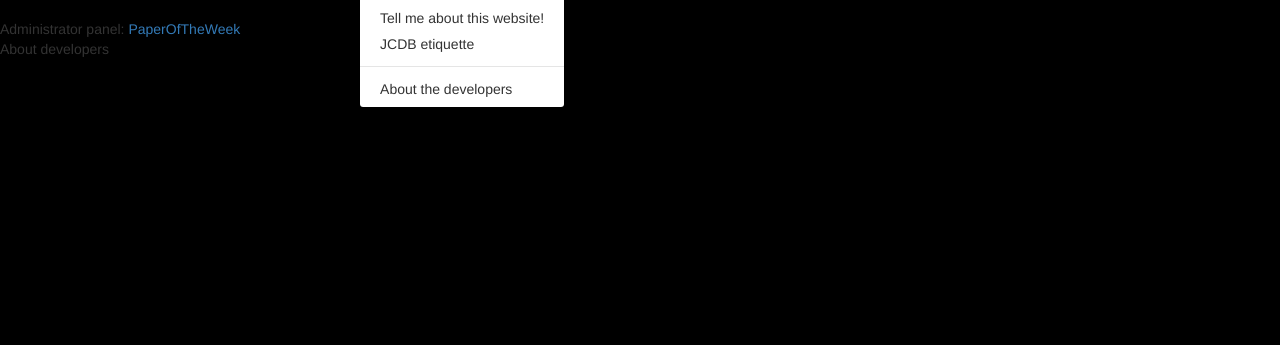
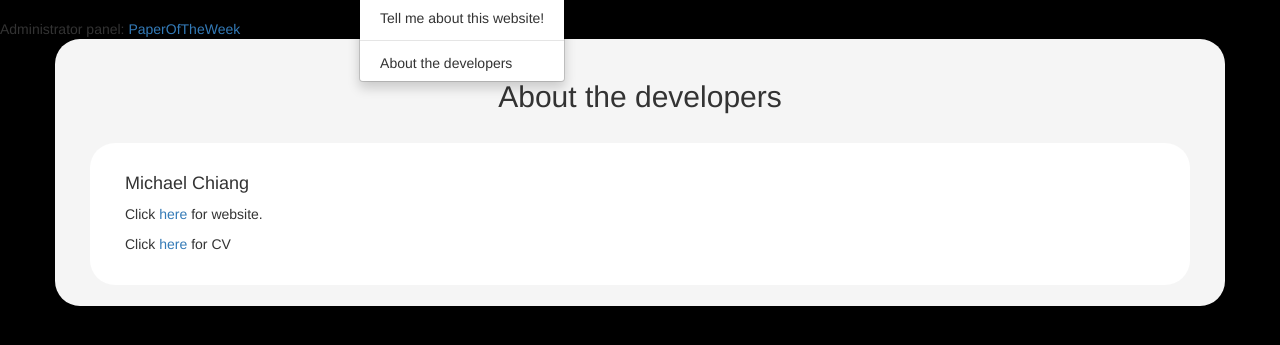
Before and after one commit to michael-chiang-mc5/journalClubDB, a Django app: page /papers/about_developers/ in a window 1280 px wide, after a click on "About". Shown: the part 51-396 px from the top of the page. Run offline with Django 3.2, Linux system fonts and the light colour scheme; the visitor is signed in with stand-in values (Sample User, id 1); data comes from the database, SQL or seed files in the repository; data that the repository does not hold is empty; parts of the project's set-up code (start-up, migrations or seed data) failed here and were passed over; some libraries are stand-ins or nearby versions.

Commit message:
Removed about_etiquette

```diff
--- a/journalClubDB/papers/templates/papers/about_developers.html
+++ b/journalClubDB/papers/templates/papers/about_developers.html
@@ -10,6 +10,17 @@
 
 <!-- webpage main content -->
 {% block body_block %}
-
-  About developers
+  <div class="container single-post-background background-color-grey">
+    <h2 class="center-content">About the developers</h2>
+    <br />
+    <div class="single-post-background background-color-white">
+      <h4>Michael Chiang</h4>
+      <p>
+        Click <a>here</a> for website.
+      </p>
+      <p>
+        Click <a>here</a> for CV
+      </p>
+    </div>
+  </div>
 {% endblock %}
--- a/journalClubDB/papers/urls.py
+++ b/journalClubDB/papers/urls.py
@@ -10,7 +10,6 @@ urlpatterns = [
     url(r'^about_contact/$', views.about_contact, name='about_contact'),
 
     url(r'^about_developers/$', views.about_developers, name='about_developers'),
-    url(r'^about_etiquette/$', views.about_etiquette, name='about_etiquette'),
     url(r'^about_jcdb/$', views.about_jcdb, name='about_jcdb'),
 
 
--- a/journalClubDB/papers/views.py
+++ b/journalClubDB/papers/views.py
@@ -117,9 +117,6 @@ def about_contact(request):
 def about_developers(request):
     context = {'navbar':'about'}
     return render(request,'papers/about_developers.html', context)
-def about_etiquette(request):
-    context = {'navbar':'about'}
-    return render(request,'papers/about_etiquette.html', context)
 def about_jcdb(request):
     context = {'navbar':'about'}
     return render(request,'papers/about_jcdb.html', context)
--- a/journalClubDB/static/css/base-loginInterface.css
+++ b/journalClubDB/static/css/base-loginInterface.css
@@ -1,7 +1,3 @@
-.center-content {
-  text-align:center;
-  position:relative;
-}
 
 .red-tooltip {
     color: red;
--- a/journalClubDB/static/css/base.css
+++ b/journalClubDB/static/css/base.css
@@ -6,6 +6,10 @@
   padding-bottom: 1.5em;
   background-color: white;
   border-radius: 25px;
+}
+.center-content {
+  text-align:center;
+  position:relative;
 }
 
 
--- a/journalClubDB/templates/base-navbar.html
+++ b/journalClubDB/templates/base-navbar.html
@@ -36,7 +36,6 @@
             <a href="#" class="dropdown-toggle" data-toggle="dropdown" role="button" aria-haspopup="true" aria-expanded="false">About<span class="caret"></span></a>
             <ul class="dropdown-menu">
               <li><a href="{% url 'papers:about_jcdb' %}">Tell me about this website!</a></li>
-              <li><a href="{% url 'papers:about_etiquette' %}">JCDB etiquette</a></li>
               <li role="separator" class="divider"></li>
               <li><a href="{% url 'papers:about_developers' %}">About the developers</a></li>
             </ul>
```
Also changed, not shown: journalClubDB/papers/templates/papers/about_etiquette.html (deleted, +0 -15 lines), journalClubDB/papers/templates/papers/about_jcdb.html (+6 -4 lines).
